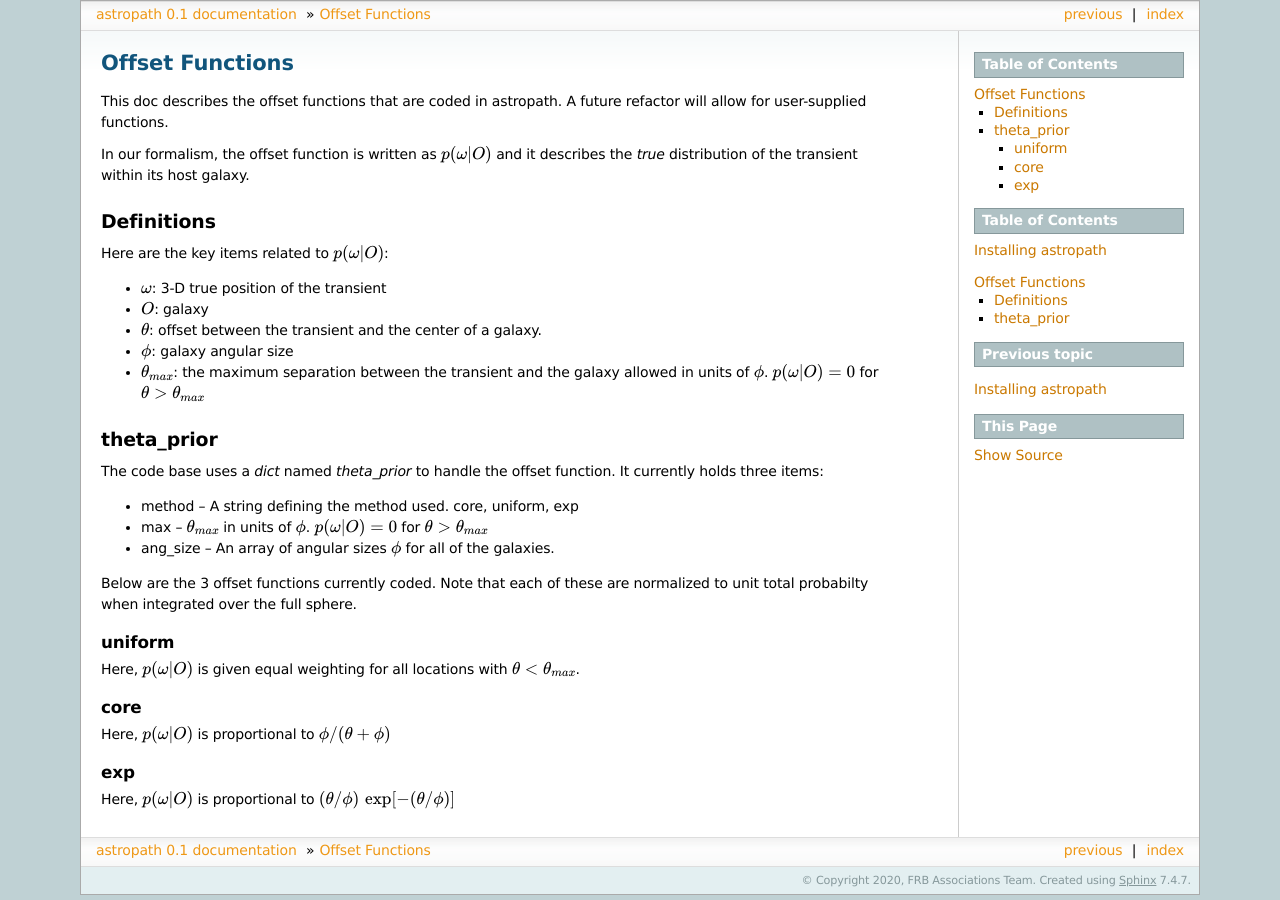
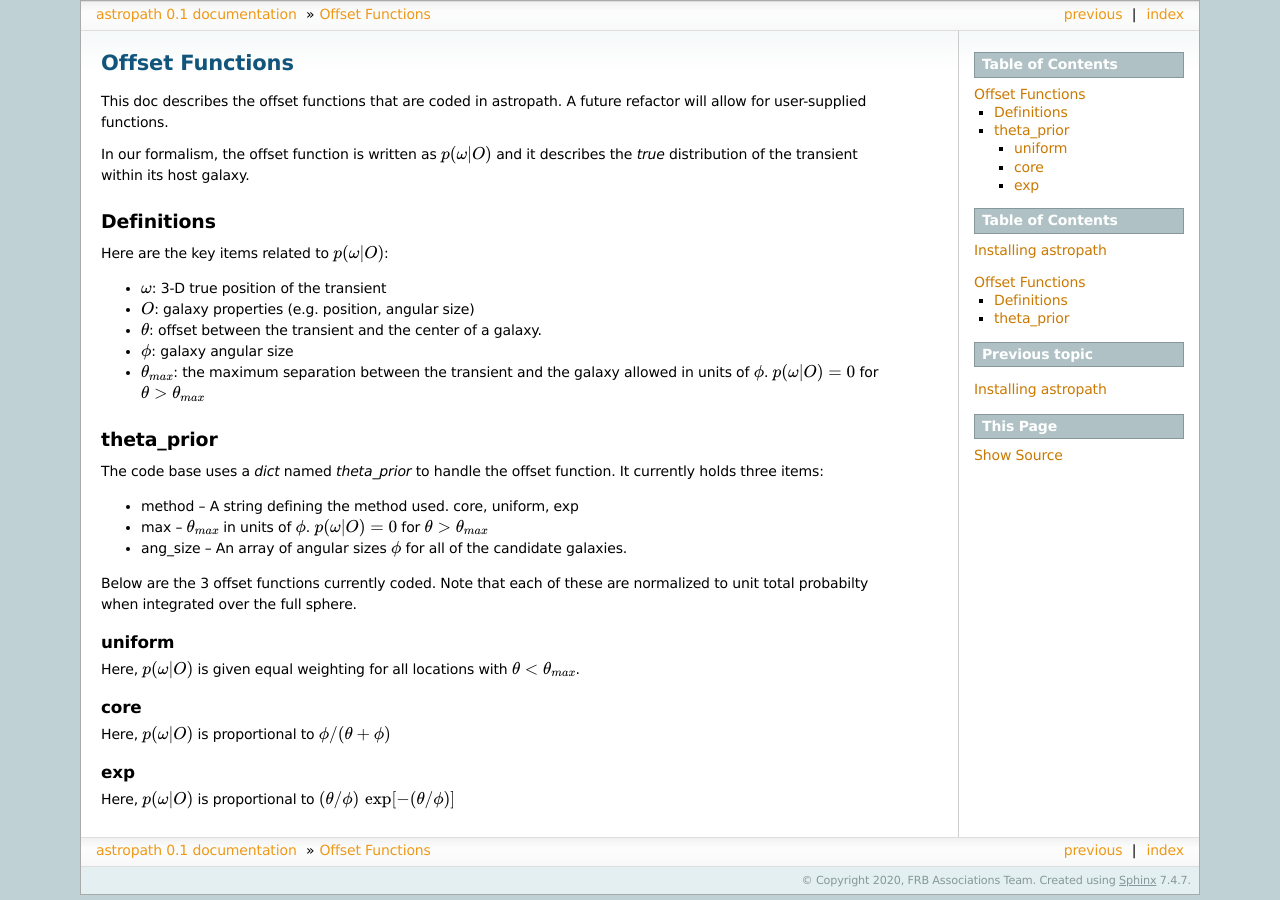
Before and after one commit to FRBs/astropath, a Sphinx documentation site: the page built from docs/offset_function.rst, in a window 1280 px wide. Built offline with Sphinx 7.4.7, drawn with Linux system fonts in a browser that asks for light colours.

Commit message:
final edits

```diff
--- a/docs/offset_function.rst
+++ b/docs/offset_function.rst
@@ -17,7 +17,7 @@ Definitions
 Here are the key items related to :math:`p(\omega|O)`:
 
 * :math:`\omega`: 3-D true position of the transient
-* :math:`O`: galaxy
+* :math:`O`: galaxy properties (e.g. position, angular size)
 * :math:`\theta`: offset between the
   transient and the center of a galaxy.
 * :math:`\phi`: galaxy angular size
@@ -37,7 +37,7 @@ offset function.  It currently holds three items:
   in units of :math:`\phi`.  :math:`p(\omega|O) = 0` for
   :math:`\theta > \theta_{max}`
 * ang_size -- An array of angular sizes :math:`\phi`
-  for all of the galaxies.
+  for all of the candidate galaxies.
 
 Below are the 3 offset functions currently coded.
 Note that each of these are normalized to unit total
```
